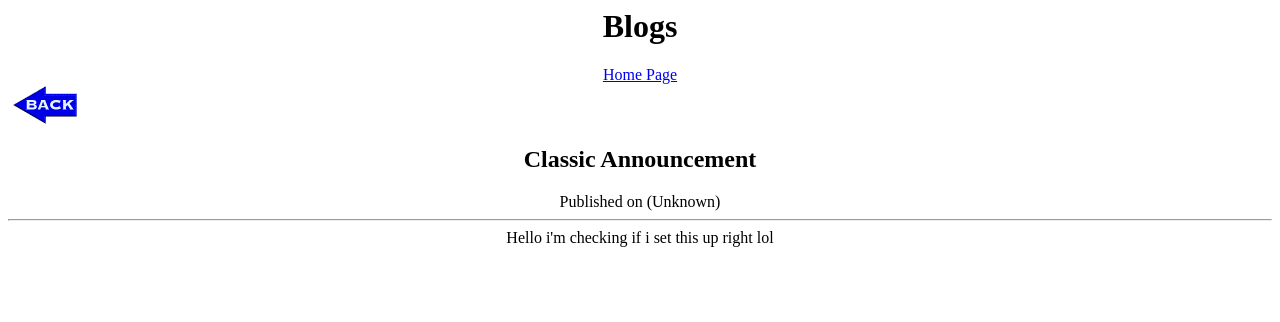
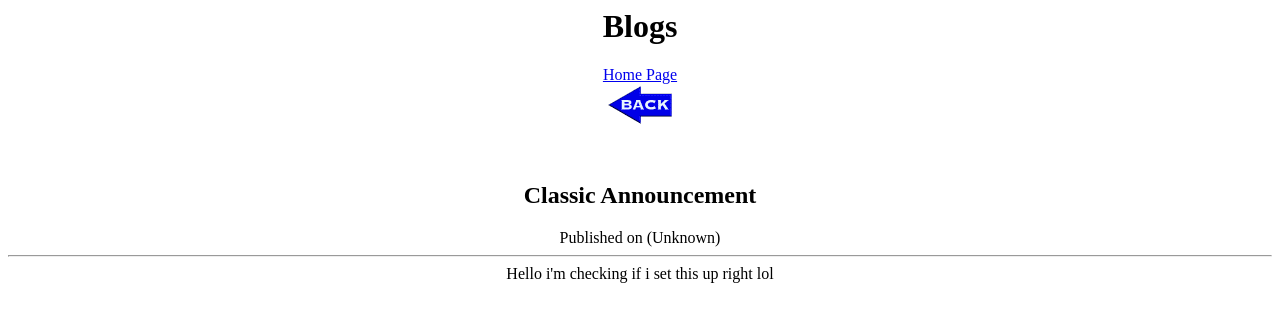
Before and after one commit to justslayer876/justslayer, a plain HTML site: page blogs/id1.html in a window 1280 px wide. Drawn offline with Linux system fonts and the light colour scheme.

Commit message:
Update id1.html

```diff
--- a/blogs/id1.html
+++ b/blogs/id1.html
@@ -8,8 +8,8 @@
   <body>
     <div><h1>Blogs</h1></div>
     <div><a href="https://justslayer876.github.io/justslayer">Home Page</a></div>
-    <a href="../blogs"><img src="../Data/back.gif"></a>
-    <br>
+    <div><a href="../blogs"><img src="../Data/back.gif"></a></div>
+    <br><br>
     <div><h2>Classic Announcement</h2></div>
     <div>Published on (Unknown)</div>
     <hr>
```
